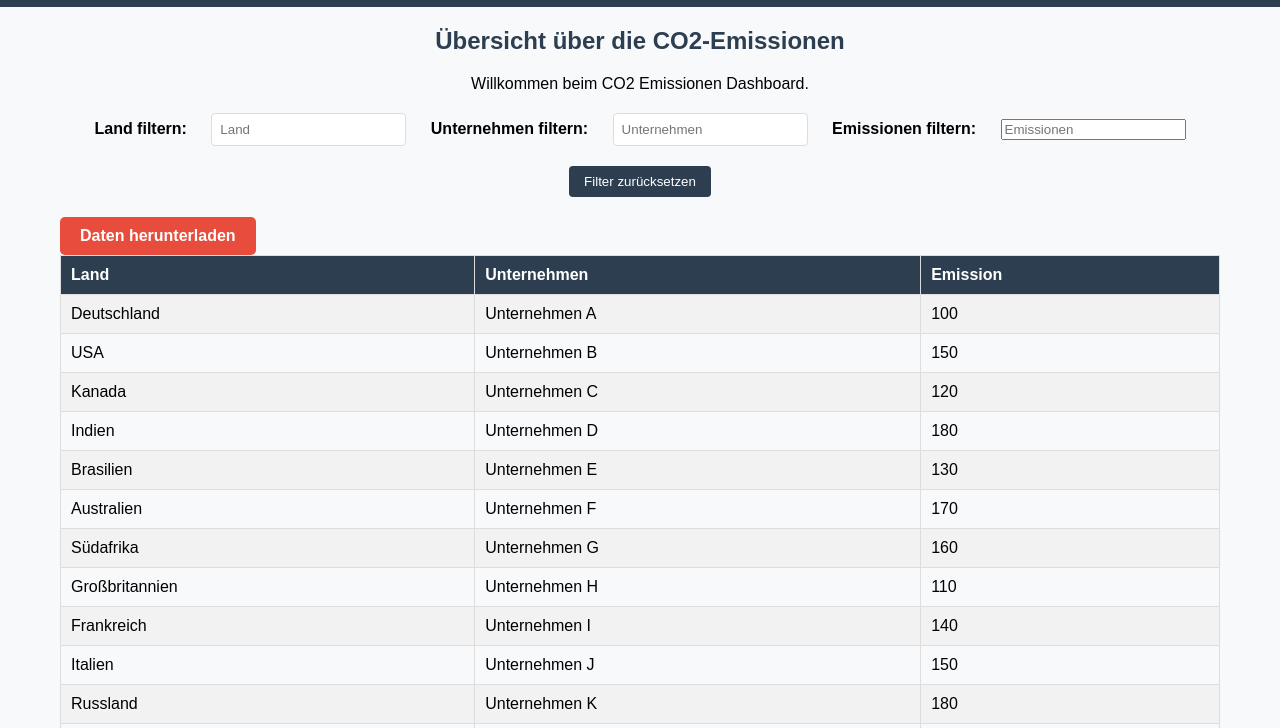
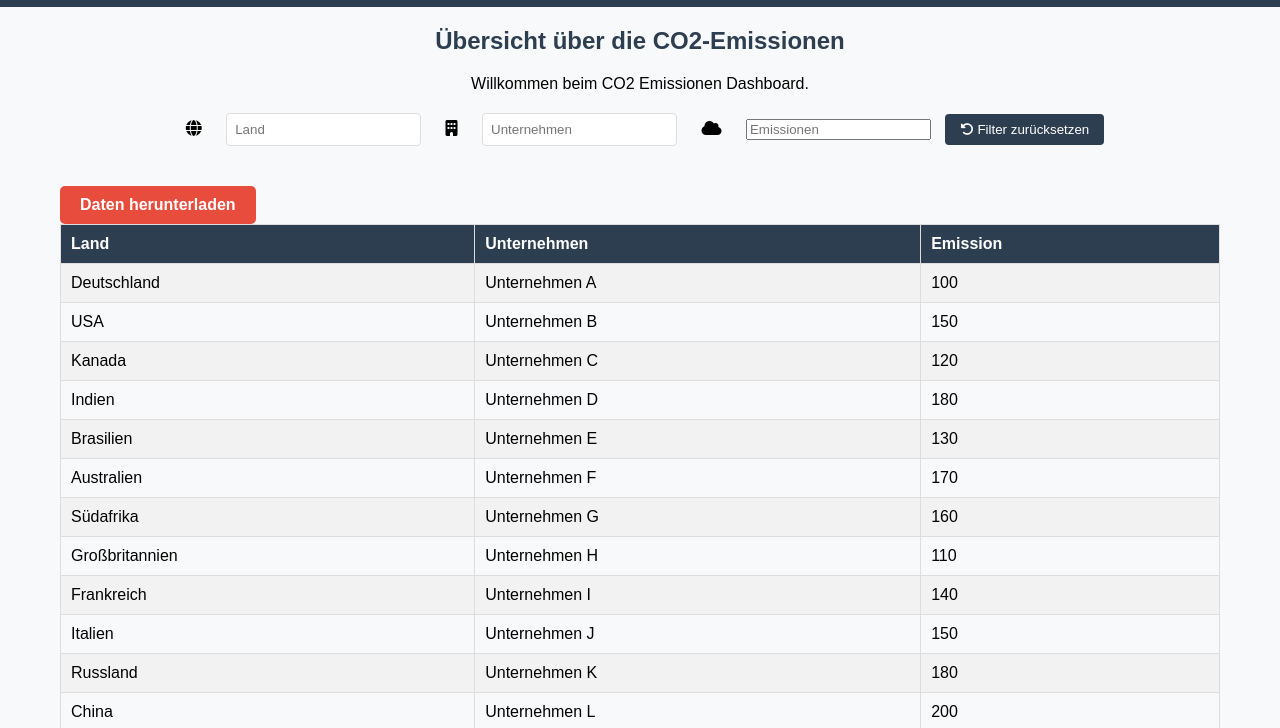
Before and after one commit to AscheJan/CO--Footprint, a plain HTML site: page public/index.html in a window 1280 px wide. Shown: the part 67-795 px from the top of the page. Drawn offline with nearby package versions, Linux system fonts and the light colour scheme.

Commit message:
change icon and favicon

```diff
--- a/public/index.html
+++ b/public/index.html
@@ -6,6 +6,11 @@
     <title>CO2 Emissionen Dashboard</title>
     <link rel="icon" href="../src/img/favicon-32x32.png" />
     <link rel="stylesheet" href="../src/css/styles.css" />
+    <link
+      rel="stylesheet"
+      href="https://cdnjs.cloudflare.com/ajax/libs/font-awesome/6.1.0/css/all.min.css"
+    />
+
     <script src="https://cdn.jsdelivr.net/npm/chart.js"></script>
   </head>
 
@@ -35,16 +40,24 @@
         <p>Willkommen beim CO2 Emissionen Dashboard.</p>
 
         <div class="filter-section">
-          <label for="filterCountry">Land filtern: </label>
+          <label for="filterCountry">
+            <i class="fas fa-globe"></i>
+          </label>
           <input type="text" id="filterCountry" placeholder="Land" />
 
-          <label for="filterCompany">Unternehmen filtern: </label>
+          <label for="filterCompany">
+            <i class="fas fa-building"></i>
+          </label>
           <input type="text" id="filterCompany" placeholder="Unternehmen" />
 
-          <label for="filterEmission">Emissionen filtern: </label>
+          <label for="filterEmission">
+            <i class="fas fa-cloud"></i>
+          </label>
           <input type="number" id="filterEmission" placeholder="Emissionen" />
 
-          <button id="resetButton">Filter zurücksetzen</button>
+          <button id="resetButton">
+            <i class="fas fa-undo-alt"></i> Filter zurücksetzen
+          </button>
         </div>
         <button class="download-button" id="downloadButton">
           Daten herunterladen
```
